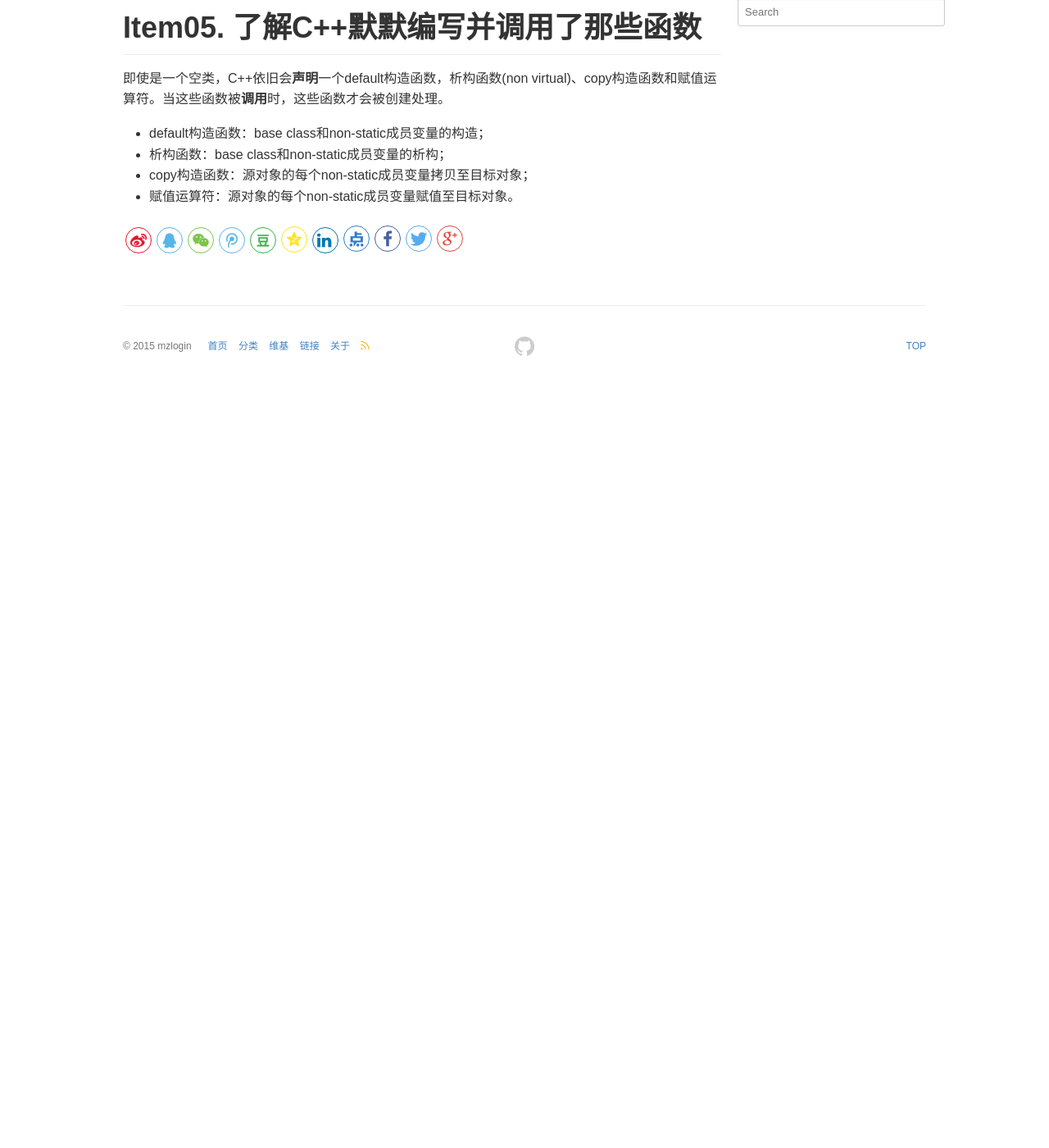
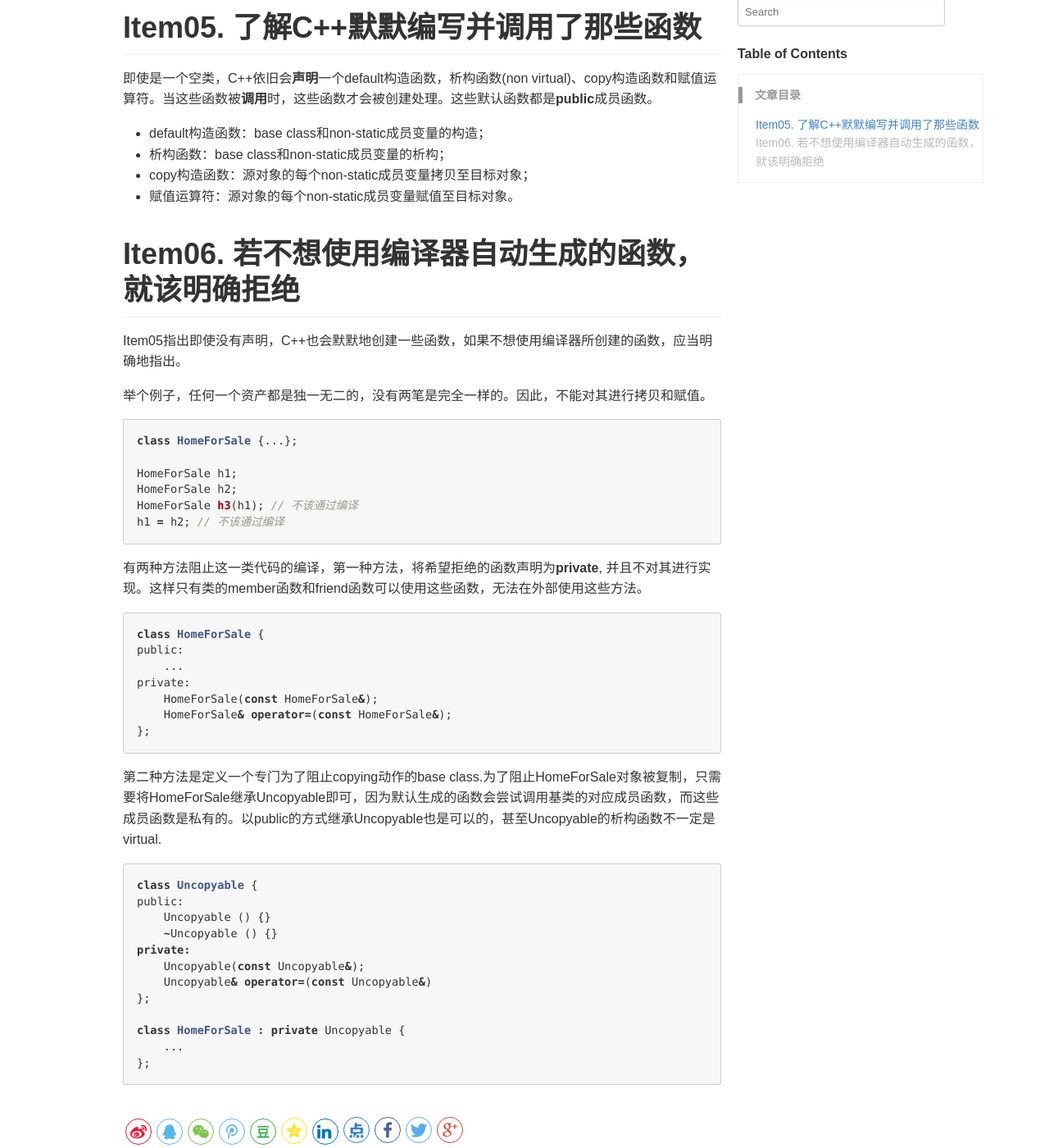
Before and after one commit to ShengfaZhu/ShengfaZhu.github.io, a Jekyll site: the page built from _posts/2019-06-25-constructors-deconstructors-and-assignment-operators.md, in a window 1280 px wide and 1400 px high, scrolled down 270 px. Shown: the whole window at 82% size. Built offline with Jekyll 4.4.1, drawn with Linux system fonts in a browser that asks for light colours; comment, search, counter and statistics services are not loaded; before the commit the page ends 900 px from its top, so only the background shows below that.

Commit message:
new post

````diff
--- a/_posts/2019-06-25-constructors-deconstructors-and-assignment-operators.md
+++ b/_posts/2019-06-25-constructors-deconstructors-and-assignment-operators.md
@@ -8,9 +8,51 @@ keywords: keyword1, keyword2
 > 《Effective C++》 third edtion, Scott Meyers, 侯捷译.
 
 # Item05. 了解C++默默编写并调用了那些函数
-即使是一个空类，C++依旧会**声明**一个default构造函数，析构函数(non virtual)、copy构造函数和赋值运算符。当这些函数被**调用**时，这些函数才会被创建处理。
+即使是一个空类，C++依旧会**声明**一个default构造函数，析构函数(non virtual)、copy构造函数和赋值运算符。当这些函数被**调用**时，这些函数才会被创建处理。这些默认函数都是**public**成员函数。
 
 - default构造函数：base class和non-static成员变量的构造；
 - 析构函数：base class和non-static成员变量的析构；
 - copy构造函数：源对象的每个non-static成员变量拷贝至目标对象；
 - 赋值运算符：源对象的每个non-static成员变量赋值至目标对象。
+
+# Item06. 若不想使用编译器自动生成的函数，就该明确拒绝
+Item05指出即使没有声明，C++也会默默地创建一些函数，如果不想使用编译器所创建的函数，应当明确地指出。
+
+举个例子，任何一个资产都是独一无二的，没有两笔是完全一样的。因此，不能对其进行拷贝和赋值。
+```cpp
+class HomeForSale {...};
+
+HomeForSale h1;
+HomeForSale h2;
+HomeForSale h3(h1); // 不该通过编译
+h1 = h2; // 不该通过编译
+```
+
+有两种方法阻止这一类代码的编译，第一种方法，将希望拒绝的函数声明为**private**, 并且不对其进行实现。这样只有类的member函数和friend函数可以使用这些函数，无法在外部使用这些方法。
+
+```cpp
+class HomeForSale {
+public:
+    ...
+private:
+    HomeForSale(const HomeForSale&);
+    HomeForSale& operator=(const HomeForSale&);
+};
+```
+
+第二种方法是定义一个专门为了阻止copying动作的base class.为了阻止HomeForSale对象被复制，只需要将HomeForSale继承Uncopyable即可，因为默认生成的函数会尝试调用基类的对应成员函数，而这些成员函数是私有的。以public的方式继承Uncopyable也是可以的，甚至Uncopyable的析构函数不一定是virtual.
+
+```cpp
+class Uncopyable {
+public:
+    Uncopyable () {}
+    ~Uncopyable () {}
+private:
+    Uncopyable(const Uncopyable&);
+    Uncopyable& operator=(const Uncopyable&)
+};
+
+class HomeForSale : private Uncopyable {
+    ...
+};
+```
````
